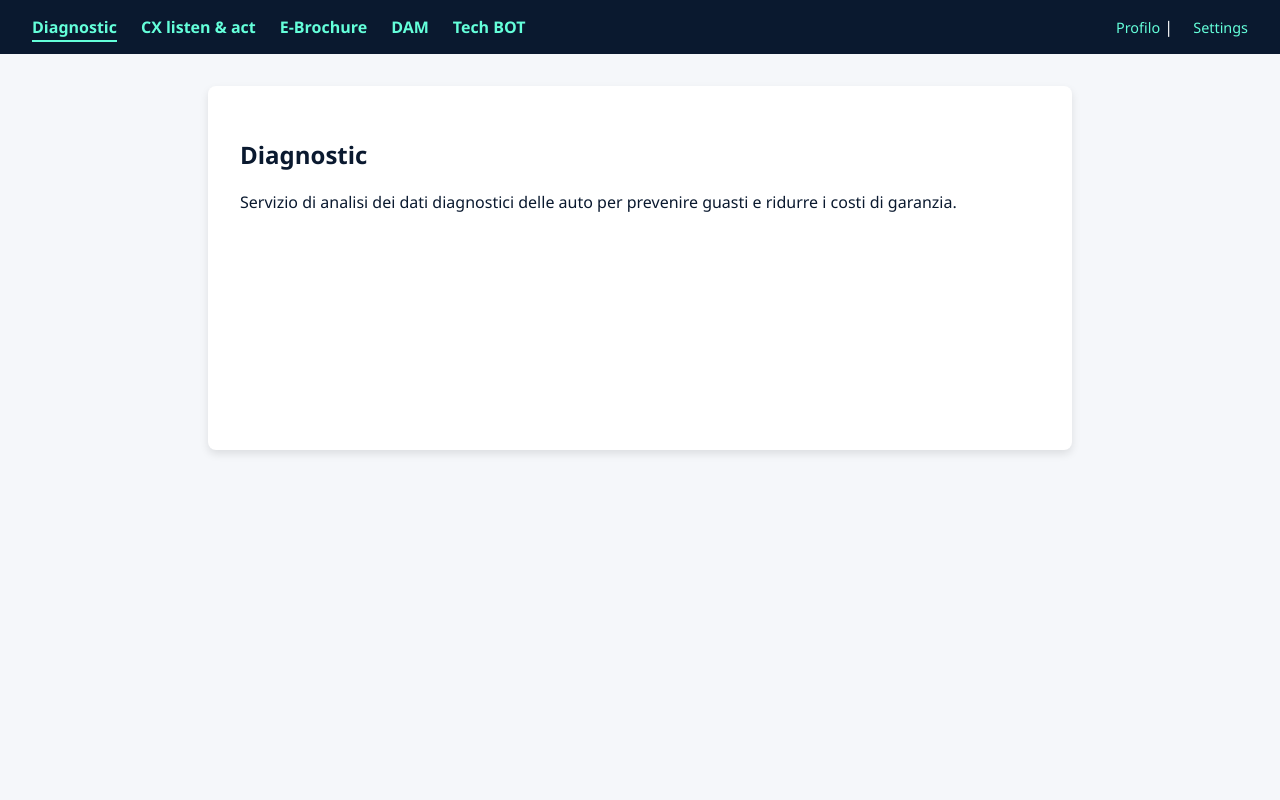
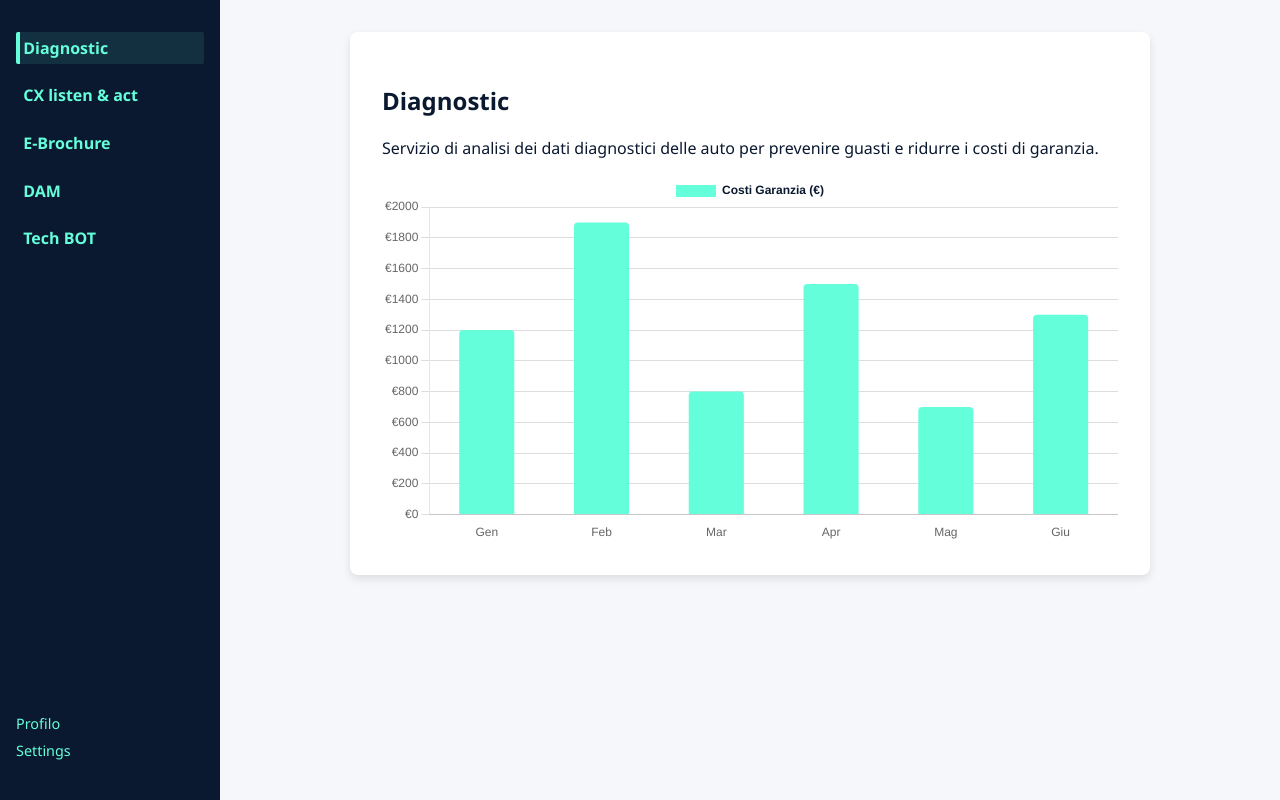
Before and after one commit to Tina569210/prototipo-interattivo, a plain HTML site: page index.html in a window 1280 px wide. Drawn offline with nearby package versions, Linux system fonts and the light colour scheme.

Commit message:
Add files via upload

```diff
--- a/index.html
+++ b/index.html
@@ -3,60 +3,92 @@
 <head>
   <meta charset="UTF-8" />
   <meta name="viewport" content="width=device-width, initial-scale=1" />
-  <title>Piattaforma Automotive</title>
+  <title>Piattaforma Automotive - Sidebar + Grafici</title>
+
+  <!-- Chart.js CDN -->
+  <script src="https://cdn.jsdelivr.net/npm/chart.js"></script>
+
   <style>
+    /* Reset base */
+    * {
+      box-sizing: border-box;
+    }
     body {
+      margin: 0;
+      height: 100vh;
+      display: flex;
       font-family: 'Segoe UI', Tahoma, Geneva, Verdana, sans-serif;
-      margin: 0; padding: 0;
+      color: #0A192F;
       background: #f5f7fa;
-      color: #0A192F;
+      overflow: hidden;
     }
+    /* Sidebar (header) */
     header {
+      width: 220px;
       background: #0A192F;
-      padding: 1rem 2rem;
+      color: white;
       display: flex;
-      justify-content: space-between;
-      align-items: center;
-      color: white;
+      flex-direction: column;
+      padding: 2rem 1rem;
+      box-sizing: border-box;
     }
     nav ul {
       list-style: none;
+      padding: 0;
+      margin: 0;
       display: flex;
-      gap: 1.5rem;
-      margin: 0;
-      padding: 0;
-    }
-    nav ul li {
-      cursor: pointer;
+      flex-direction: column;
+      gap: 1rem;
+      flex-grow: 0;
     }
     nav ul li a {
       color: #64FFDA;
       text-decoration: none;
       font-weight: 600;
       font-size: 1rem;
+      display: block;
+      padding: 0.3rem 0.2rem;
+      border-left: 4px solid transparent;
+      transition: border-color 0.3s ease;
+      cursor: pointer;
     }
     nav ul li a.active {
-      border-bottom: 2px solid #64FFDA;
-      padding-bottom: 2px;
+      border-left: 4px solid #64FFDA;
+      background-color: rgba(100, 255, 218, 0.1);
+      border-radius: 2px;
+    }
+    .user-menu {
+      margin-top: auto;
+      font-size: 0.9rem;
     }
     .user-menu a {
       color: #64FFDA;
       text-decoration: none;
-      font-size: 0.9rem;
-      margin-left: 1rem;
+      display: block;
+      margin-bottom: 0.5rem;
       cursor: pointer;
     }
+    .user-menu a.active {
+      font-weight: bold;
+      text-decoration: underline;
+    }
+
+    /* Main content area */
     main {
-      max-width: 800px;
-      margin: 2rem auto;
-      background: white;
-      border-radius: 8px;
-      box-shadow: 0 4px 8px rgba(0,0,0,0.1);
+      flex-grow: 1;
       padding: 2rem;
-      min-height: 300px;
+      overflow-y: auto;
+      background: #f5f7fa;
+      min-height: 100vh;
     }
     section {
       display: none;
+      max-width: 800px;
+      margin: 0 auto;
+      background: white;
+      padding: 2rem;
+      border-radius: 8px;
+      box-shadow: 0 4px 8px rgba(0,0,0,0.1);
     }
     section.active {
       display: block;
@@ -76,7 +108,7 @@
     </ul>
   </nav>
   <div class="user-menu">
-    <a href="#" data-target="profile">Profilo</a> |
+    <a href="#" data-target="profile">Profilo</a>
     <a href="#" data-target="settings">Settings</a>
   </div>
 </header>
@@ -85,6 +117,7 @@
   <section id="diagnostic" class="active">
     <h1>Diagnostic</h1>
     <p>Servizio di analisi dei dati diagnostici delle auto per prevenire guasti e ridurre i costi di garanzia.</p>
+    <canvas id="diagnosticChart" width="400" height="200"></canvas>
   </section>
 
   <section id="cx-listen-act">
@@ -131,7 +164,7 @@
     const target = document.getElementById(targetId);
     if(target) target.classList.add('active');
 
-    // Aggiorna classe active sul menu
+    // Aggiorna classe active sui menu
     allLinks.forEach(link => {
       if(link.dataset.target === targetId){
         link.classList.add('active');
@@ -146,23 +179,73 @@
       e.preventDefault();
       const targetId = link.dataset.target;
       setActiveSection(targetId);
-      // Aggiorna URL senza ricaricare (opzionale)
+      // Aggiorna URL con hash (senza ricaricare)
       history.pushState(null, '', `#${targetId}`);
     });
   });
 
-  // Se apro la pagina con hash, apro la sezione giusta
+  // Al caricamento pagina, mostra la sezione da hash (se presente)
   window.addEventListener('load', () => {
     const hash = window.location.hash.replace('#', '');
-    if(hash){
+    if(hash && document.getElementById(hash)){
       setActiveSection(hash);
     }
   });
 
-  // Supporta navigazione avanti/indietro del browser
+  // Gestione navigazione avanti/indietro
   window.addEventListener('popstate', () => {
     const hash = window.location.hash.replace('#', '') || 'diagnostic';
     setActiveSection(hash);
+  });
+
+  // ----------- Inizializza Chart.js nella sezione Diagnostic -----------
+
+  function initDiagnosticChart() {
+    const ctx = document.getElementById('diagnosticChart').getContext('2d');
+    new Chart(ctx, {
+      type: 'bar',
+      data: {
+        labels: ['Gen', 'Feb', 'Mar', 'Apr', 'Mag', 'Giu'],
+        datasets: [{
+          label: 'Costi Garanzia (€)',
+          data: [1200, 1900, 800, 1500, 700, 1300],
+          backgroundColor: '#64FFDA',
+          borderRadius: 4,
+          barPercentage: 0.6,
+        }]
+      },
+      options: {
+        responsive: true,
+        scales: {
+          y: {
+            beginAtZero: true,
+            ticks: {
+              callback: val => '€' + val,
+            },
+            grid: {
+              color: '#ddd'
+            }
+          },
+          x: {
+            grid: {
+              display: false
+            }
+          }
+        },
+        plugins: {
+          legend: {
+            labels: {
+              color: '#0A192F',
+              font: { weight: '600' }
+            }
+          }
+        }
+      }
+    });
+  }
+
+  window.addEventListener('load', () => {
+    initDiagnosticChart();
   });
 </script>
 
```
